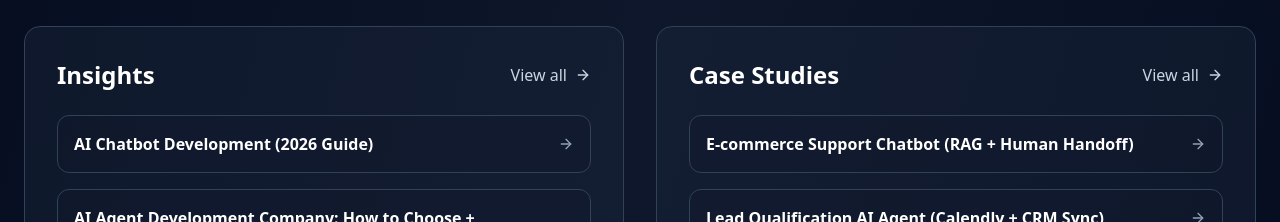
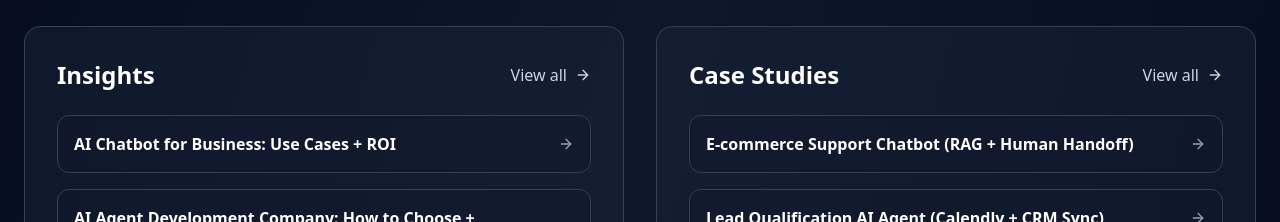
Before and after one commit to ethansure/thexu-studio, a Next.js app: page / in a window 1280 px wide. Shown: the part 2280-2502 px from the top of the page. Built offline with nearby package versions, Linux system fonts and the light colour scheme.

Commit message:
seo: feature business chatbot guide on homepage

```diff
--- a/src/app/page.tsx
+++ b/src/app/page.tsx
@@ -269,8 +269,8 @@ export default function Home() {
               <ul className="space-y-4">
                 {[
                   {
-                    title: 'AI Chatbot Development (2026 Guide)',
-                    href: '/insights/ai-chatbot-development'
+                    title: 'AI Chatbot for Business: Use Cases + ROI',
+                    href: '/insights/ai-chatbot-for-business'
                   },
                   {
                     title: 'AI Agent Development Company: How to Choose + Checklist',
```
